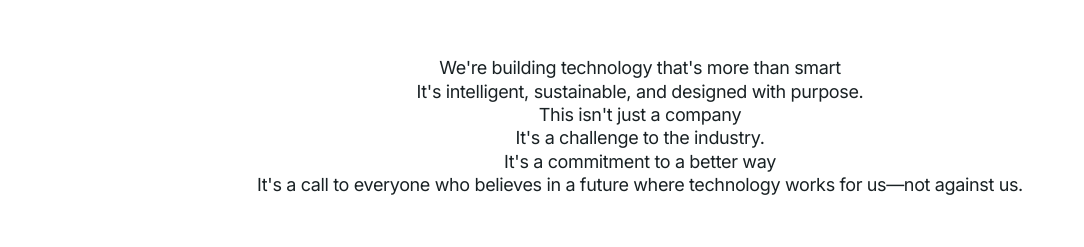
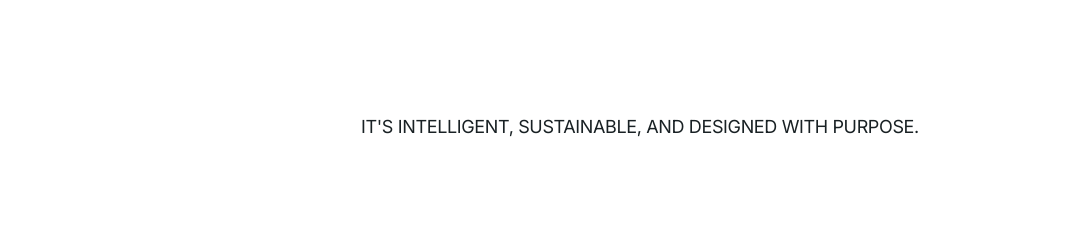
Before and after one commit to Saccor/simplelanding, a Next.js app: page / in a window 1280 px wide. Shown: the part 916-1163 px from the top of the page, without its empty margins (0-1084 px from the left). Built offline with nearby package versions, Linux system fonts and the light colour scheme.

Commit message:
Add framer-motion dependency and update text animations in SimpleLanding and TextSection components for improved user experience.

```diff
--- a/package.json
+++ b/package.json
@@ -9,6 +9,7 @@
     "lint": "next lint"
   },
   "dependencies": {
+    "framer-motion": "^12.9.2",
     "next": "15.3.1",
     "react": "^19.0.0",
     "react-dom": "^19.0.0"
--- a/src/components/SimpleLanding.tsx
+++ b/src/components/SimpleLanding.tsx
@@ -154,12 +154,13 @@ export default function SimpleLanding({
       {/* Text Section */}
       <TextSection
         textLines={[
-          "We're building technology that's more than smart",
-          "It's intelligent, sustainable, and designed with purpose.",
-          "This isn't just a company",
-          "It's a challenge to the industry.",
-          "It's a commitment to a better way",
-          "It's a call to everyone who believes in a future where technology works for us—not against us."
+          mainHeading,
+          subHeading,
+          "IT'S INTELLIGENT, SUSTAINABLE, AND DESIGNED WITH PURPOSE.",
+          "THIS ISN'T JUST A COMPANY",
+          "IT'S A CHALLENGE TO THE INDUSTRY.",
+          "IT'S A COMMITMENT TO A BETTER WAY",
+          "IT'S A CALL TO EVERYONE WHO BELIEVES IN A FUTURE WHERE TECHNOLOGY WORKS FOR US—NOT AGAINST US."
         ]}
       />
 
--- a/src/components/TextSection.tsx
+++ b/src/components/TextSection.tsx
@@ -3,91 +3,80 @@
 import React, { useRef, useEffect, useState } from 'react';
 
 interface TextSectionProps {
-  mainHeading?: string;
-  subHeading?: string;
   textLines?: string[];
 }
 
-const TextSection: React.FC<TextSectionProps> = ({
-  mainHeading = "WE'RE BUILDING TECHNOLOGY",
-  subHeading,
+export default function TextSection({
   textLines = [
-    "We're building technology that's more than smart",
-    "It's intelligent, sustainable, and designed with purpose.",
-    "This isn't just a company",
-    "It's a challenge to the industry.",
-    "It's a commitment to a better way",
-    "It's a call to everyone who believes in a future where technology works for us—not against us."
+    "WE'RE BUILDING TECHNOLOGY",
+    "THAT'S MORE THAN SMART",
+    "IT'S INTELLIGENT, SUSTAINABLE, AND DESIGNED WITH PURPOSE.",
+    "THIS ISN'T JUST A COMPANY",
+    "IT'S A CHALLENGE TO THE INDUSTRY.",
+    "IT'S A COMMITMENT TO A BETTER WAY",
+    "IT'S A CALL TO EVERYONE WHO BELIEVES IN A FUTURE WHERE TECHNOLOGY WORKS FOR US—NOT AGAINST US."
   ]
-}) => {
-  // State to track if elements are ready to be observed
-  const [elementsReady, setElementsReady] = useState(false);
+}: TextSectionProps) {
+  const containerRef = useRef<HTMLDivElement>(null);
+  const [activeIndex, setActiveIndex] = useState<number>(0);
 
-  // Create refs for each text line
-  const lineRefs = useRef<(HTMLParagraphElement | null)[]>([]);
+  useEffect(() => {
+    const handleScroll = () => {
+      if (!containerRef.current) return;
 
-  // Create a ref callback for each line
-  const assignRef = (index: number) => (el: HTMLParagraphElement | null) => {
-    // Store the element reference in our array at the specified index
-    lineRefs.current[index] = el;
+      const rect = containerRef.current.getBoundingClientRect();
+      const containerHeight = rect.height;
+      const containerTop = rect.top;
+      const containerBottom = rect.bottom;
+      const windowHeight = window.innerHeight;
 
-    // Once all refs are assigned (or when the last one is assigned), mark elements as ready
-    if (index === textLines.length - 1 && el) {
-      setElementsReady(true);
-    }
-  };
+      // Calculate how far the section is scrolled through the viewport
+      const scrollPercentage = 1 - (containerBottom / windowHeight);
 
-  // Setup effect to initialize all observers once elements are ready
-  useEffect(() => {
-    if (!elementsReady) return;
+      // Number of possible indices (number of text lines)
+      const maxIndex = textLines.length - 1;
 
-    const observers: IntersectionObserver[] = [];
+      // Calculate active index based on scroll percentage
+      // Only activate when the section is fully in view and being scrolled through
+      if (containerTop < windowHeight && containerBottom > 0) {
+        // Map the scroll percentage to an index
+        const calculatedIndex = Math.floor(scrollPercentage * (maxIndex + 1));
+        // Ensure the index is within bounds
+        const boundedIndex = Math.max(0, Math.min(calculatedIndex, maxIndex));
+        setActiveIndex(boundedIndex);
+      }
+    };
 
-    // Wait a bit for the DOM to fully render
-    setTimeout(() => {
-      // Set up observers for each existing ref
-      lineRefs.current.forEach((element) => {
-        if (element) {
-          element.classList.remove('visible'); // Reset in case it was already visible
-          element.style.opacity = '0'; // Start hidden
-          element.style.transform = 'translateY(20px)'; // Start below final position
+    // Add scroll event listener
+    window.addEventListener('scroll', handleScroll);
+    // Initial calculation
+    handleScroll();
 
-          const observer = new IntersectionObserver(
-            ([entry]) => {
-              if (entry.isIntersecting) {
-                element.classList.add('visible');
-                element.style.opacity = '1';
-                element.style.transform = 'translateY(0)';
-                observer.unobserve(element);
-              }
-            },
-            {
-              threshold: 0.2,
-              rootMargin: "0px",
-            }
-          );
-
-          observer.observe(element);
-          observers.push(observer);
-        }
-      });
-    }, 100);
-
-    // Cleanup function to disconnect all observers
     return () => {
-      observers.forEach(observer => observer.disconnect());
+      window.removeEventListener('scroll', handleScroll);
     };
-  }, [elementsReady]);
+  }, [textLines.length]);
 
   return (
-    <section className="w-full bg-white flex justify-center">
-      <div className="text-container">
-        <div className="flex flex-col justify-center items-center h-full w-full px-4 md:px-6 py-8 md:py-0">
-          {textLines.map((line, index) => (
+    <section className="relative flex justify-center bg-white overflow-hidden">
+      <div
+        ref={containerRef}
+        className="relative w-[1440px] h-[522px] flex items-center justify-center"
+        style={{
+          maxWidth: '100%',  // For responsiveness
+        }}
+      >
+        <div className="absolute inset-0 flex flex-col justify-center items-center w-full h-full px-4 md:px-6">
+          {textLines.map((line, i) => (
             <p
-              key={index}
-              ref={assignRef(index)}
-              className={`transition-all duration-500 delay-${index * 100} font-normal text-[18px] xs:text-[22px] sm:text-[26px] md:text-[35px] lg:text-[40px] leading-[1.3] text-center tracking-[-0.02em] text-[#192124] mb-3 sm:mb-4 md:mb-6`}
+              key={i}
+              className="text-line absolute font-normal text-[18px] xs:text-[22px] sm:text-[26px] md:text-[35px] lg:text-[40px] leading-[1.3] text-center tracking-[-0.02em] text-[#192124] transition-all duration-700"
+              style={{
+                opacity: i === activeIndex ? 1 : 0,
+                transform: i === activeIndex ? 'translateY(0)' :
+                          i < activeIndex ? 'translateY(-40px)' : 'translateY(40px)',
+                pointerEvents: 'none'
+              }}
             >
               {line}
             </p>
@@ -96,6 +85,4 @@ const TextSection: React.FC<TextSectionProps> = ({
       </div>
     </section>
   );
-};
-
-export default TextSection;
+}
--- /dev/null
+++ b/tailwind.config.js
@@ -0,0 +1,16 @@
+/** @type {import('tailwindcss').Config} */
+module.exports = {
+  content: [
+    './src/pages/**/*.{js,ts,jsx,tsx,mdx}',
+    './src/components/**/*.{js,ts,jsx,tsx,mdx}',
+    './src/app/**/*.{js,ts,jsx,tsx,mdx}',
+  ],
+  theme: {
+    extend: {
+      screens: {
+        'xs': '480px',
+      },
+    },
+  },
+  plugins: [],
+}
```
Also changed, not shown: 1 other file (tests, documents, lock files or other folders).
